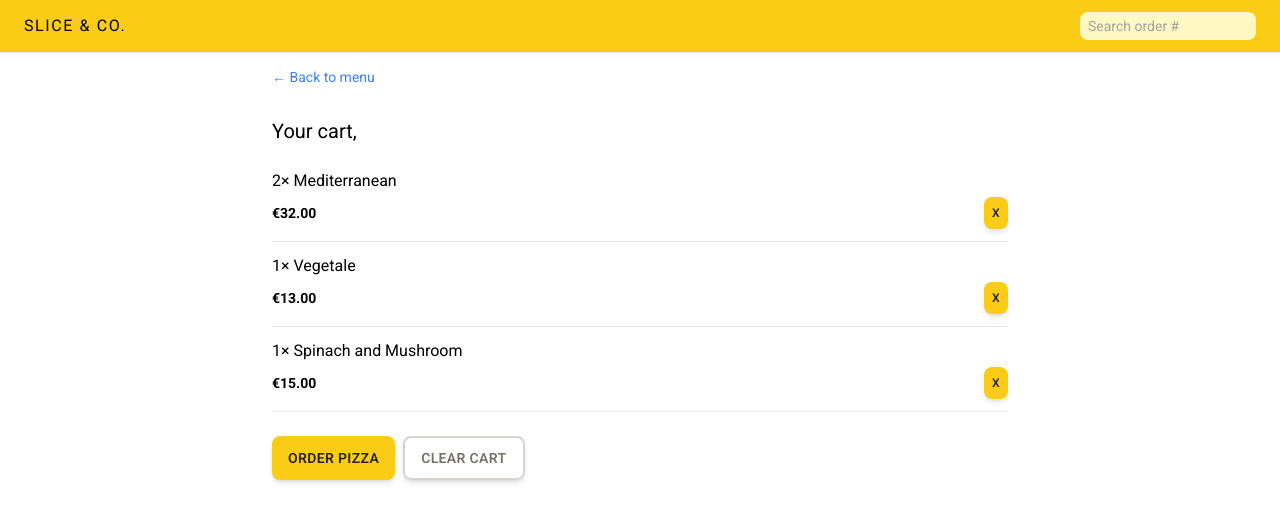
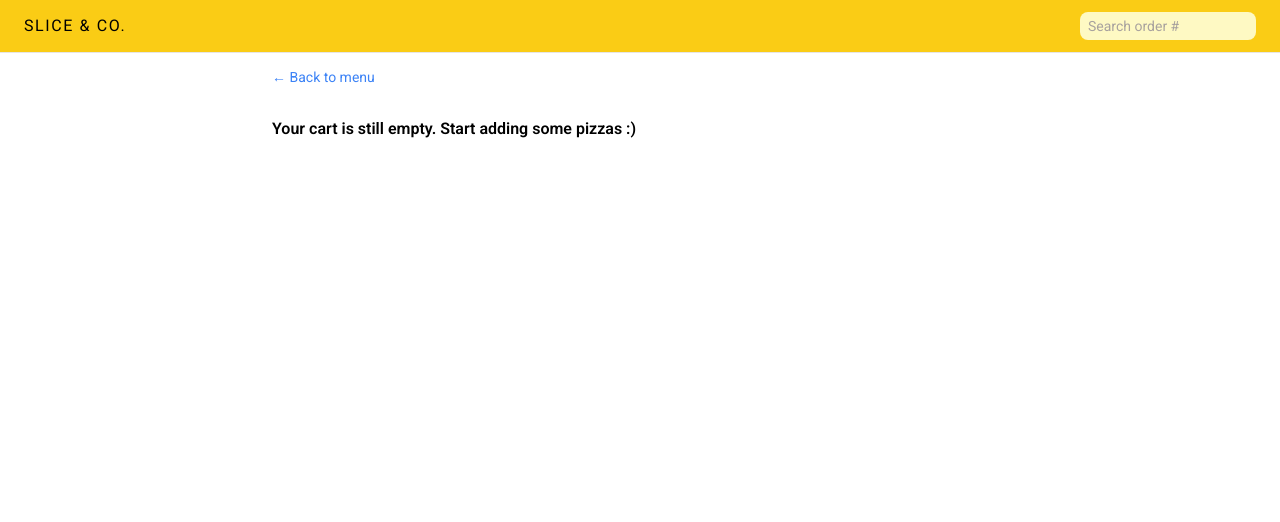
Before and after one commit to Brenotardelli/Slice-Co, a React (Vite) app: page /cart in a window 1280 px wide. Shown: the top 522 px of the page. Built offline with nearby package versions, Linux system fonts and the light colour scheme.

Commit message:
fnc clear cart has been added

```diff
--- a/src/features/cart/Cart.jsx
+++ b/src/features/cart/Cart.jsx
@@ -2,36 +2,16 @@
 import Button from "../../ui/Button";
 import LinkButton from "../../ui/LinkButton";
 import CartItem from "./CartItem";
-import { useSelector } from "react-redux";
-
-const fakeCart = [
-  {
-    pizzaId: 12,
-    name: "Mediterranean",
-    quantity: 2,
-    unitPrice: 16,
-    totalPrice: 32,
-  },
-  {
-    pizzaId: 6,
-    name: "Vegetale",
-    quantity: 1,
-    unitPrice: 13,
-    totalPrice: 13,
-  },
-  {
-    pizzaId: 11,
-    name: "Spinach and Mushroom",
-    quantity: 1,
-    unitPrice: 15,
-    totalPrice: 15,
-  },
-];
+import { useDispatch, useSelector } from "react-redux";
+import { clearCart, getCart } from "./cartSlice";
+import EmptyCart from "./EmptyCart";
 
 function Cart() {
   const username = useSelector((state) => state.user.username);
+  const cart = useSelector(getCart);
+  const dispatch = useDispatch();
 
-  const cart = fakeCart;
+  if (!cart.length) return <EmptyCart />;
 
   return (
     <div className="px-4 py-3">
@@ -50,7 +30,9 @@
           Order pizza
         </Button>
 
-        <Button type="secondary">Clear cart</Button>
+        <Button type="secondary" onClick={() => dispatch(clearCart())}>
+          Clear cart
+        </Button>
       </div>
     </div>
   );
--- a/src/features/cart/EmptyCart.jsx
+++ b/src/features/cart/EmptyCart.jsx
@@ -1,11 +1,14 @@
-import { Link } from 'react-router-dom';
+import { Link } from "react-router-dom";
+import LinkButton from "../../ui/LinkButton";
 
 function EmptyCart() {
   return (
-    <div>
-      <Link to="/menu">&larr; Back to menu</Link>
+    <div className="px-4 py-3">
+      <LinkButton to="/menu">&larr; Back to menu</LinkButton>
 
-      <p>Your cart is still empty. Start adding some pizzas :)</p>
+      <p className="mt-7 font-semibold">
+        Your cart is still empty. Start adding some pizzas :)
+      </p>
     </div>
   );
 }
--- a/src/features/cart/cartSlice.js
+++ b/src/features/cart/cartSlice.js
@@ -40,6 +40,8 @@
 
 export default cartSlice.reducer;
 
+export const getCart = (state) => state.cart.cart;
+
 export const getTotalCartQuantity = (state) =>
   state.cart.cart.reduce((sum, item) => sum + item.quantity, 0);
 
```
